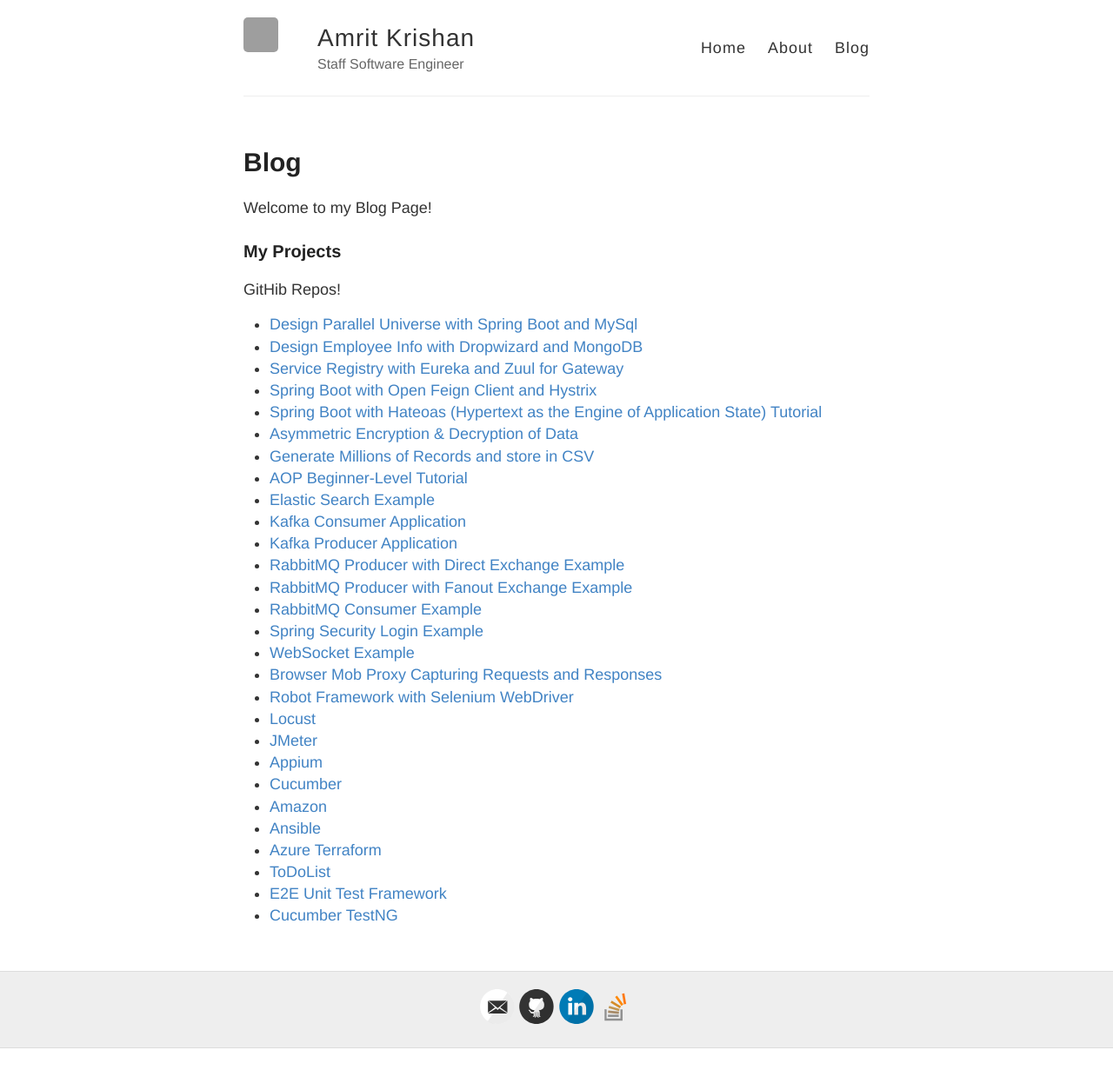
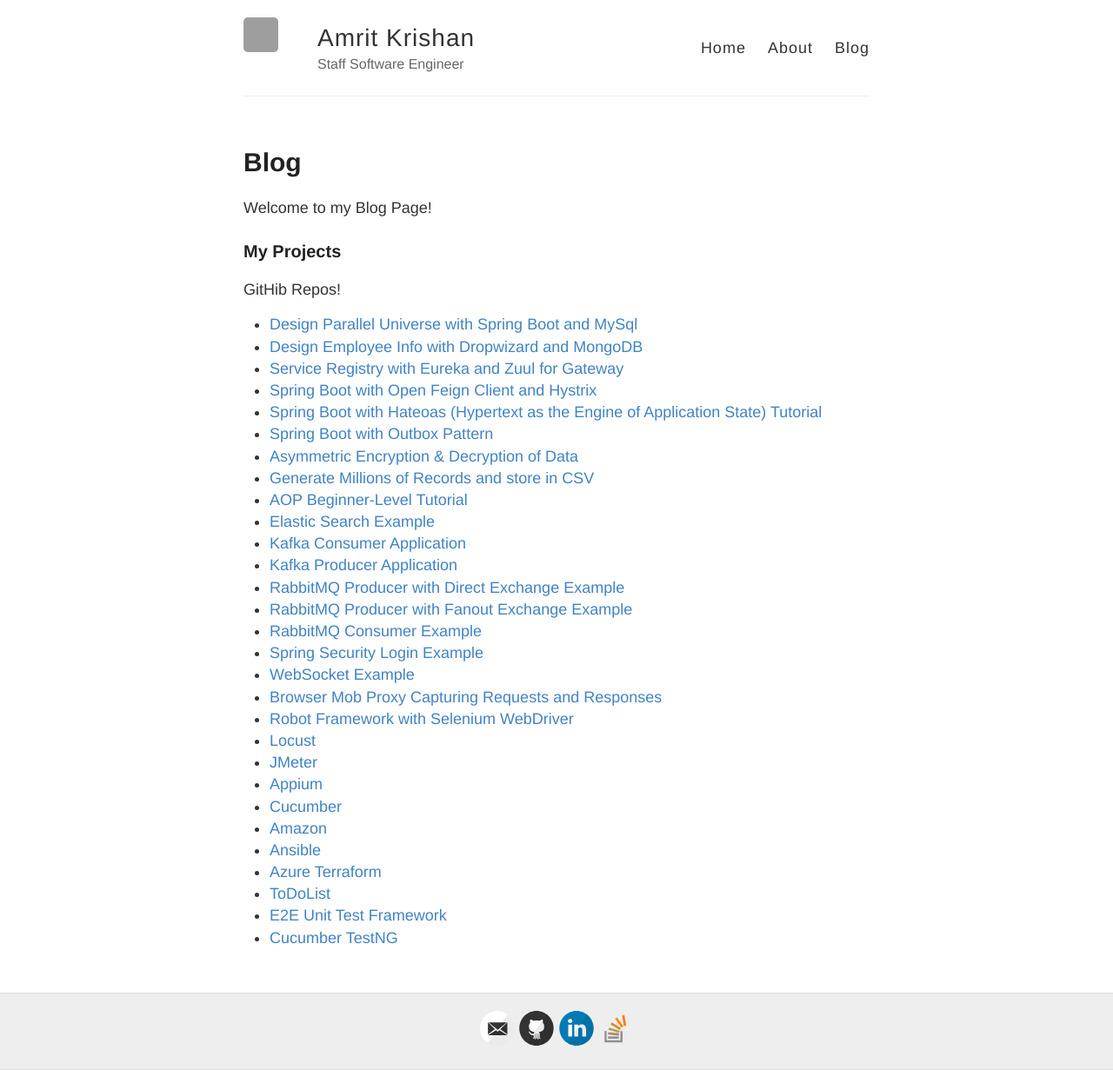
Before and after one commit to amritkrishan/amritkrishan.github.io, a Jekyll site: the page built from blog.md, in a window 1280 px wide. Shown: the whole page at 87% size. Built offline with Jekyll 4.4.1, drawn with Linux system fonts in a browser that asks for light colours; before the commit the page ends 1206 px from its top, so only the background shows below that; grey boxes are pictures that could not be loaded.

Commit message:
Update blog.md

```diff
--- a/blog.md
+++ b/blog.md
@@ -16,6 +16,7 @@ GitHib Repos!
 	<li><a href="https://github.com/amritkrishan/config">Service Registry with Eureka and Zuul for Gateway</a></li>
 	<li><a href="https://github.com/amritkrishan/open-feign-hystrix">Spring Boot with Open Feign Client and Hystrix</a></li>
 	<li><a href="https://github.com/amritkrishan/hateoas">Spring Boot with Hateoas (Hypertext as the Engine of Application State) Tutorial</a></li>
+	<li><a href="https://github.com/amritkrishan/outbox-pattern">Spring Boot with Outbox Pattern</a></li>
 	<li><a href="https://github.com/amritkrishan/AESExample">Asymmetric Encryption & Decryption of Data</a></li>
 	<li><a href="https://github.com/amritkrishan/datagen">Generate Millions of Records and store in CSV</a></li>
 	<li><a href="https://github.com/amritkrishan/aspectjexample">AOP Beginner-Level Tutorial</a></li>
```
